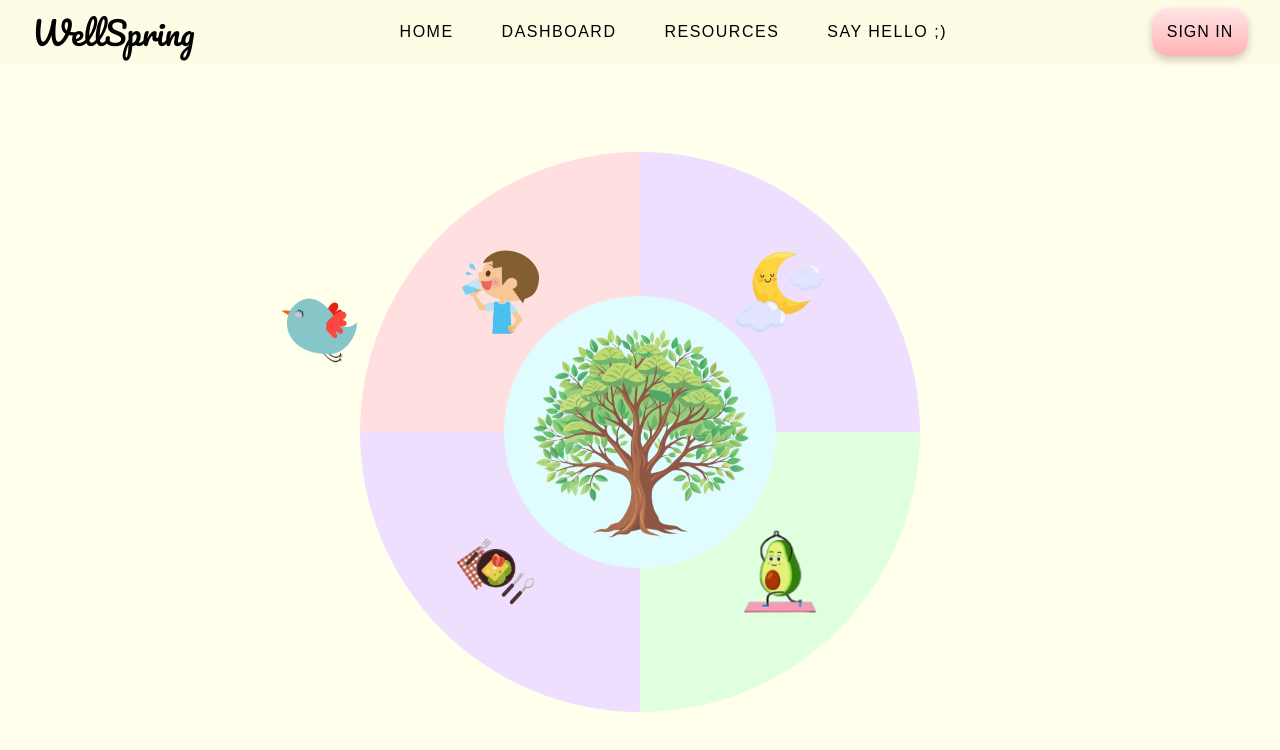
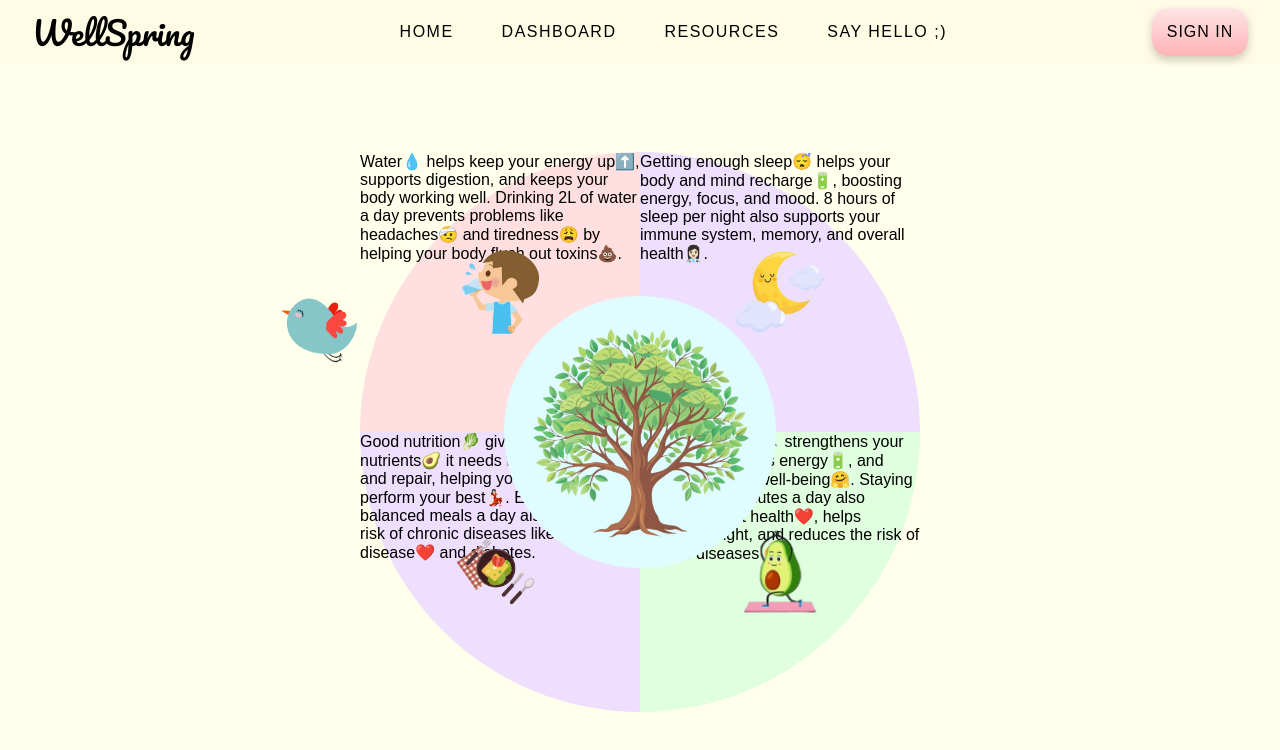
Before and after one commit to RuhaniMittal29/HackCamp, a React (Create React App) app in the folder hackcamp/: page / in a window 1280 px wide. Shown: the top 750 px of the page. Built offline with nearby package versions, Linux system fonts and the light colour scheme.

Commit message:
Update hero.js

```diff
--- a/hackcamp/src/components/HeroSection/hero.js
+++ b/hackcamp/src/components/HeroSection/hero.js
@@ -1,6 +1,5 @@
-import React, {useState} from "react";
+import React from "react";
 import './hero.css';
-import { Link } from 'react-scroll';
 import Tree from "../../assets/tree.png";
 import Bird from "../../assets/image.png";
 import Water from "../../assets/water-home.png";
@@ -13,17 +12,29 @@ const HeroSection = () => {
     return (
         <section id="Home">
             <div className="circle-container">
-            <div className="quarter-circle top-left">
+            <div className="quarter-circle top-left food-water">
                 <img src={Water} alt="water" className="quarter-img" />
+                <div className="text-box">
+                        <span className="text">Water💧 helps keep your energy up⬆️, supports digestion, and keeps your body working well. Drinking 2L of water a day prevents problems like headaches🤕 and tiredness😩 by helping your body flush out toxins💩.</span>
+                    </div>
             </div>
-            <div className="quarter-circle top-right">
+            <div className="quarter-circle top-right sleep-fitness">
                 <img src={Sleep} alt="sleep" className="quarter-img" />
+                <div className="text-box">
+                        <span className="text">Getting enough sleep😴 helps your body and mind recharge🔋, boosting energy, focus, and mood. 8 hours of sleep per night also supports your immune system, memory, and overall health👩🏻‍⚕️.                        </span>
+                    </div>
             </div>
-            <div className="quarter-circle bottom-left">
+            <div className="quarter-circle bottom-left food-water">
                 <img src={Food} alt="sleep" className="quarter-img" />
+                <div className="text-box">
+                        <span className="text">Good nutrition🥬 gives your body the nutrients🥑 it needs for energy, growth, and repair, helping you feel and perform your best💃🏻. Eating three balanced meals a day also reduces the risk of chronic diseases like heart disease❤️ and diabetes.                        </span>
+                    </div>
             </div>
-            <div className="quarter-circle bottom-right">
+            <div className="quarter-circle bottom-right sleep-fitness">
                 <img src={Fitness} alt="sleep" className="quarter-img" />
+                <div className="text-box">
+                        <span className="text">Regular exercise🏃🏻‍♀️ strengthens your muscles💪🏻, boosts energy🔋, and supports mental well-being🤗. Staying active for 30 minutes a day also improves heart health❤️, helps manage weight, and reduces the risk of chronic diseases 🤧.                        </span>
+                    </div>
             </div>
             <div className="main-circle">
                 <img src={Tree} alt="tree" className="tree" />
```
